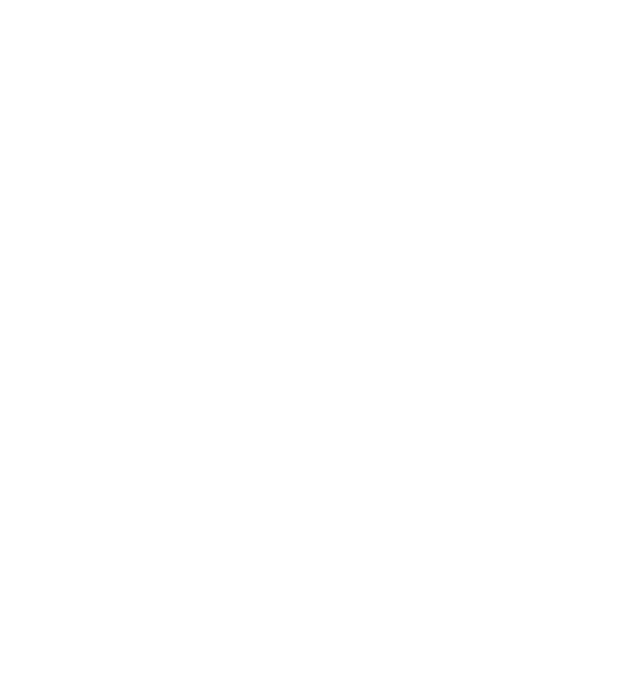
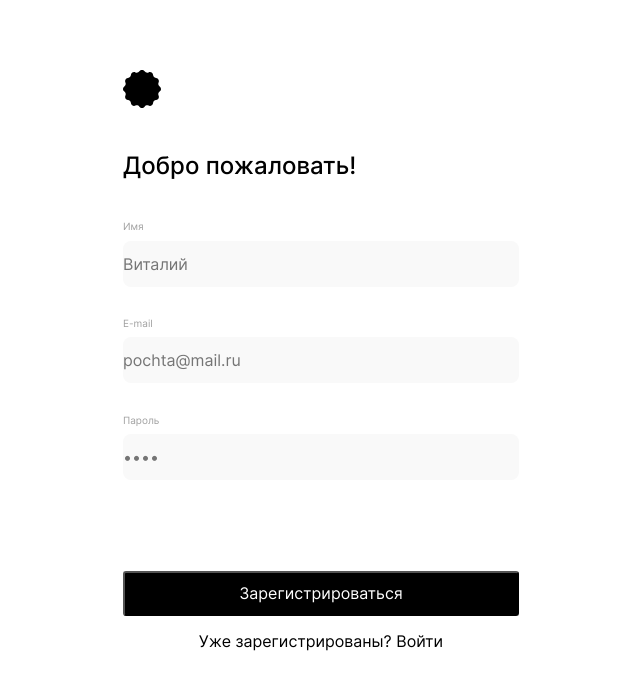
Before and after one commit to PolinaAndreyanova/movies-explorer-frontend, a React (Create React App) app: page /signup in a window 1280 px wide. Shown: the top 690 px of the page, without its empty margins (319-959 px from the left). Built offline with nearby package versions, Linux system fonts and the light colour scheme.

Commit message:
feat: сверстать страницу регистрации

```diff
--- a/src/components/App/App.js
+++ b/src/components/App/App.js
@@ -5,6 +5,7 @@
 import Header from '../Header/Header';
 import Main from '../Main/Main';
 import Footer from '../Footer/Footer';
+import Register from '../Register/Register';
 import NotFoundPage from '../NotFoundPage/NotFoundPage';
 
 function App() {
@@ -25,7 +26,9 @@
 
         <Route path='/signin'></Route>
 
-        <Route path='/signup'></Route>
+        <Route path='/signup'>
+          <Register />
+        </Route>
 
         <Route path='*'> <NotFoundPage /> </Route>
 
--- a/src/components/Header/Header.css
+++ b/src/components/Header/Header.css
@@ -15,16 +15,22 @@
   font-weight: 500;
   font-size: 12px;
   line-height: 16px;
+  display: flex;
+  flex-direction: row;
 }
 
 .header__registration-button {
+  display: block;
   border: none;
   padding: 0;
   background-color: transparent;
   padding-right: 30px;
   opacity: 1;
   transition: opacity 0.5s;
-  cursor: pointer;
+  text-decoration: none;
+  text-align: center;
+  line-height: 32px;
+  color: black;
 }
 
 .header__registration-button:hover {
@@ -32,16 +38,18 @@
 }
 
 .header__enter-button {
+  display: block;
   border: none;
   padding: 0;
   background-color: #000000;
   color: #ffffff;
   width: 76px;
-  height: 32px;
+  line-height: 32px;
   border-radius: 3px;
   opacity: 1;
   transition: opacity 0.5s;
-  cursor: pointer;
+  text-decoration: none;
+  text-align: center;
 }
 
 .header__enter-button:hover {
--- a/src/components/Header/Header.js
+++ b/src/components/Header/Header.js
@@ -1,14 +1,16 @@
 import './Header.css';
 
-import headerLogoPath from '../../images/header-logo.svg'
+import headerLogoPath from '../../images/logo.svg'
+
+import { Link } from 'react-router-dom';
 
 function Header() {
   return (
     <header className='header'>
       <img src={headerLogoPath} alt="Логотип" className="header__logo" />
       <div className='header__navigation'>
-        <button type='button' className='header__registration-button'>Регистрация</button>
-        <button type='button' className='header__enter-button'>Войти</button>
+        <Link to='/signup' className='header__registration-button'>Регистрация</Link>
+        <Link to='/signin' className='header__enter-button'>Войти</Link>
       </div>
     </header>
   );
--- /dev/null
+++ b/src/components/Register/Register.css
@@ -0,0 +1,81 @@
+.register {
+  display: flex;
+}
+
+.register__content {
+  margin: 70px auto 0;
+}
+
+.register__logo {
+  width: 38px;
+  height: 38px;
+}
+
+.register__header {
+  margin: 40px 0 0;
+  font-style: normal;
+  font-weight: 500;
+  font-size: 24px;
+  line-height: 29px;
+}
+
+.register__form {
+  margin: 40px 0 0;
+}
+
+.register__input-name {
+  font-style: normal;
+  font-weight: 400;
+  font-size: 10px;
+  line-height: 12px;
+  color: #A0A0A0;
+}
+
+.register__input {
+  width: 396px;
+  height: 46px;
+  background-color: #F9F9F9;
+  border-radius: 8px;
+  border: none;
+  padding: 0;
+}
+
+.register__input-error {
+  margin: 10px 0 0;
+  font-style: normal;
+  font-weight: 400;
+  font-size: 10px;
+  height: 12px;
+  color: #FF4062;
+  visibility: hidden;
+}
+
+.register__submit-button {
+  margin: 69px 0 0;
+  width: 396px;
+  height: 45px;
+  color: white;
+  background-color: #000000;
+  border-radius: 3px;
+  opacity: 1;
+  transition: opacity 0.5s;
+  cursor: pointer;
+}
+
+.register__submit-button:hover {
+  opacity: 0.8;
+}
+
+.register__button {
+  margin: 16px 0 0;
+  display: block;
+  text-decoration: none;
+  color: #000000;
+  text-align: center;
+  opacity: 1;
+  transition: opacity 0.5s;
+}
+
+.register__button:hover {
+  opacity: 0.8;
+}
--- /dev/null
+++ b/src/components/Register/Register.js
@@ -0,0 +1,66 @@
+import './Register.css';
+
+import registerLogoPath from '../../images/logo.svg'
+
+import { Link } from 'react-router-dom';
+
+function Register() {
+  return (
+    <section className='register'>
+      <div className='register__content'>
+        <img className='register__logo' alt='Логотип' src={registerLogoPath} />
+        <h1 className='register__header'>Добро пожаловать!</h1>
+        <form method='get' name='register-form' className='register__form' noValidate>
+          <div className='register__input-content'>
+            <h2 className='register__input-name'>Имя</h2>
+            <input
+              required
+              id="name-input"
+              type="name"
+              className="register__input register__input_type_name"
+              name="name"
+              minLength="2"
+              maxLength="40"
+              placeholder="Виталий"
+            />
+            <p className='register__input-error'></p>
+          </div>
+
+          <div className='register__input-content'>
+            <h2 className='register__input-name'>E-mail</h2>
+            <input
+              required
+              id="email-input"
+              type="email"
+              className="register__input register__input_type_email"
+              name="email"
+              minLength="2"
+              maxLength="40"
+              placeholder="pochta@mail.ru"
+            />
+            <p className='register__input-error'></p>
+          </div>
+
+          <div className='register__input-content'>
+            <h2 className='register__input-name'>Пароль</h2>
+            <input
+              required
+              id="password-input"
+              type="password"
+              className="register__input register__input_type_password"
+              name="password"
+              minLength="2"
+              maxLength="40"
+              placeholder="••••"
+            />
+            <p className='register__input-error'></p>
+          </div>
+          <button type="submit" className="register__submit-button">Зарегистрироваться</button>
+          <Link to="/signin" className="register__button">Уже зарегистрированы? Войти</Link>
+        </form>
+      </div>
+    </section>
+  );
+}
+
+export default Register;
```
Also changed, not shown: src/images/logo.svg (renamed from src/images/header-logo.svg).
